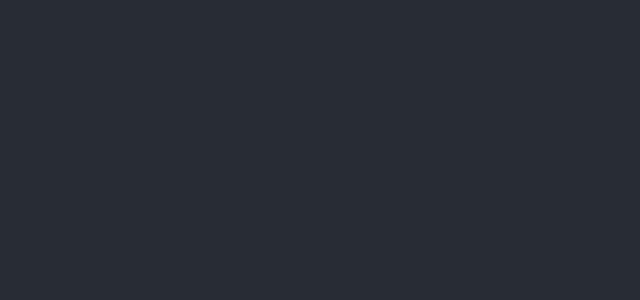
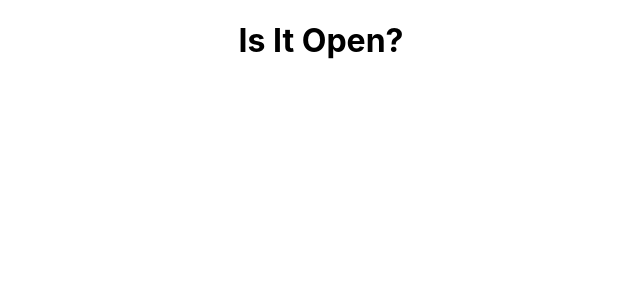
Before and after one commit to careylzh/is-it-open-restaurants, a React (Create React App) app in the folder client/: page / in a window 1280 px wide. Shown: the top 300 px of the page, without its empty margins (319-959 px from the left). Built offline with nearby package versions, Linux system fonts and the light colour scheme.

Commit message:
added empty searchpage(will contain SearchBar.js and SearchResultsTable)

```diff
--- a/client/src/App.js
+++ b/client/src/App.js
@@ -1,10 +1,12 @@
 import './App.css';
+
+import SearchPage from './Components/SearchPage'
 
 function App() {
   return (
     <div className="App">
-      <header className="App-header">
-      </header>
+
+      <SearchPage />
     </div>
   );
 }
--- /dev/null
+++ b/client/src/Components/SearchPage.js
@@ -0,0 +1,13 @@
+import React, { useState, useEffect } from 'react';
+
+const SearchPage = (props) => {
+
+
+  return (
+    <>
+      <h1>Is It Open?</h1>
+    </>
+   );
+}
+
+export default SearchPage
```
